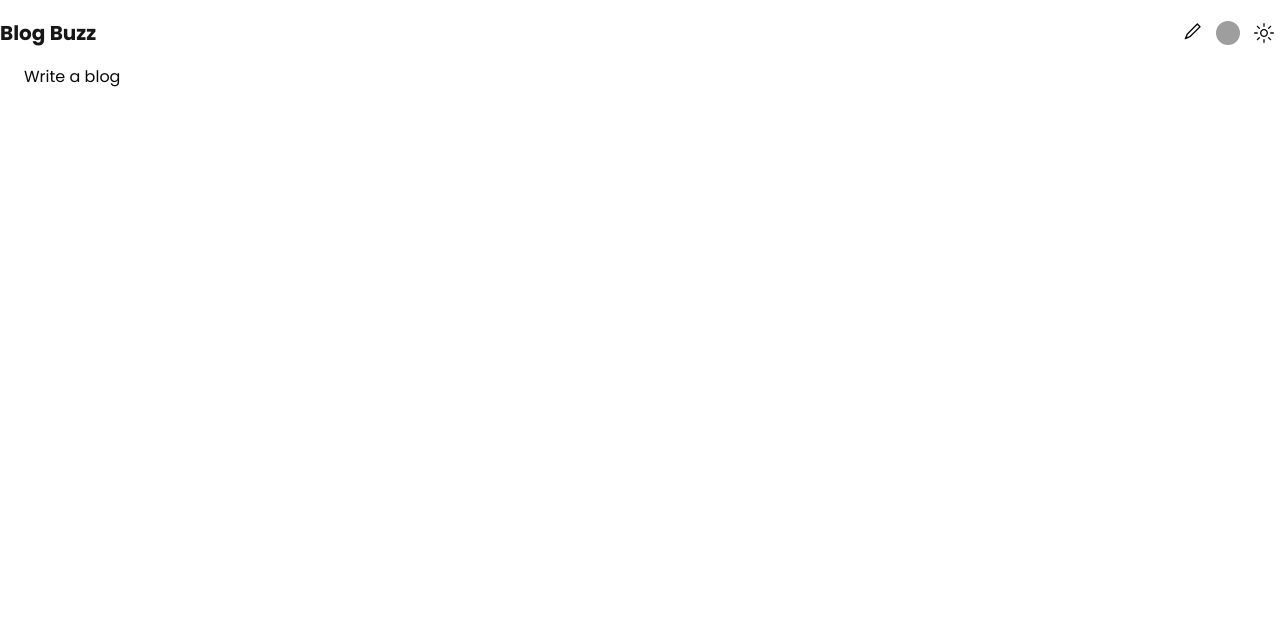
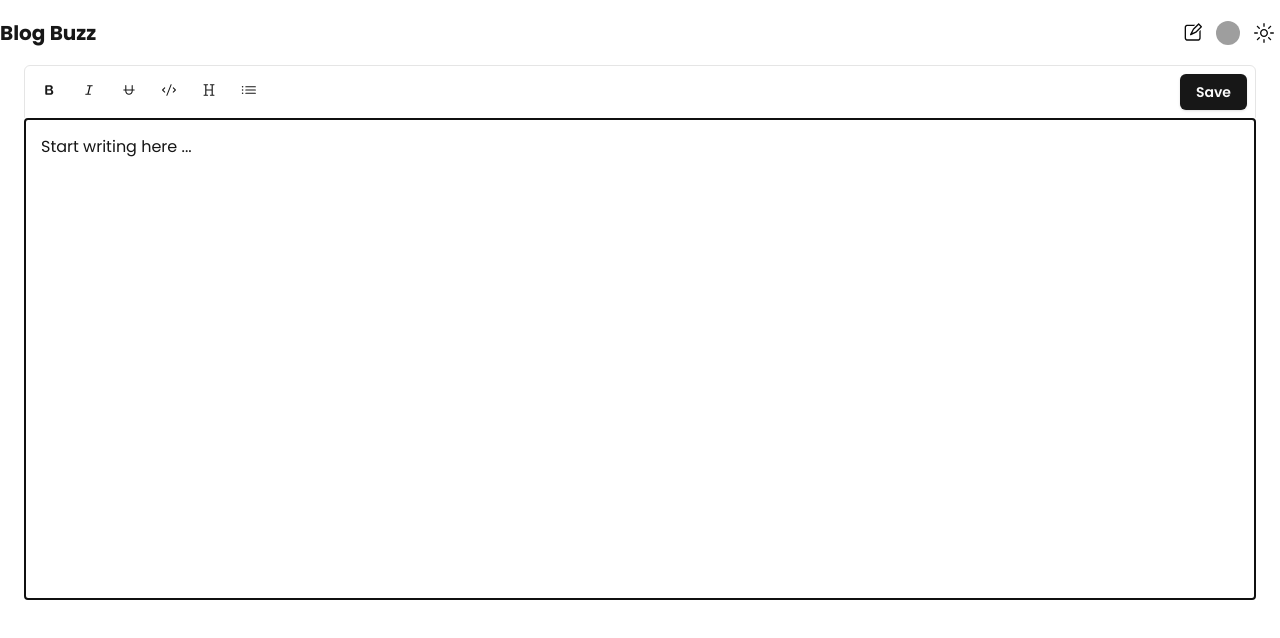
Before and after one commit to domkarv/blog-buzz, a Next.js app: page /write in a window 1280 px wide. Shown: the top 638 px of the page. Built offline with nearby package versions, Linux system fonts and the light colour scheme; grey boxes are pictures that could not be loaded.

Commit message:
editor done

```diff
--- a/src/app/layout.tsx
+++ b/src/app/layout.tsx
@@ -22,8 +22,8 @@ export default function RootLayout({
   children: React.ReactNode;
 }>) {
   return (
-    <html lang='en' className='select-none antialiased'>
-      <body className={fontSchema.className}>
+    <html lang='en' suppressHydrationWarning>
+      <body className={`${fontSchema.className} select-none antialiased`}>
         <ThemeProvider
           attribute='class'
           defaultTheme='system'
--- a/src/app/write/page.tsx
+++ b/src/app/write/page.tsx
@@ -1,5 +1,12 @@
-// route to write a blog
+'use client';
+
+import TipTapEditor from '@/components/editor/tiptap-editor';
+import { debounce } from '@/lib/debounce';
 
 export default function Page() {
-  return <h1>Write a blog</h1>;
+  const onDataChnage = debounce((data: string) => {
+    console.log(data);
+  }, 1000);
+
+  return <TipTapEditor onChange={onDataChnage} />;
 }
--- /dev/null
+++ b/src/components/editor/tiptap-editor.tsx
@@ -0,0 +1,66 @@
+'use client';
+
+import React, { useEffect, useState } from 'react';
+import { EditorContent, useEditor } from '@tiptap/react';
+import { StarterKit } from '@tiptap/starter-kit';
+import TipTapMenuBar from './tiptap-menu-bar';
+import { Separator } from '../ui/separator';
+
+export default function TipTapEditor({
+  onChange,
+}: {
+  onChange: (data: string) => void;
+}) {
+  const editor = useEditor({
+    autofocus: true,
+    extensions: [
+      StarterKit.configure({
+        heading: {
+          levels: [2],
+          HTMLAttributes: {
+            class: 'text-xl font-bold',
+          },
+        },
+        bulletList: {
+          HTMLAttributes: {
+            class: 'list-disc pl-4',
+          },
+        },
+      }),
+    ],
+    content: '<h1>Start writing here ...</h1>',
+    editorProps: {
+      attributes: {
+        class: 'min-h-[60vh] p-4',
+      },
+    },
+    // onUpdate: ({ editor }) => {
+    //   onChange(editor.getHTML());
+    // },
+  });
+
+  if (!editor) {
+    return (
+      <div className='flex h-96 items-center justify-center text-2xl font-bold text-primary'>
+        Loading...
+      </div>
+    );
+  }
+
+  function onFormSubmit(event: React.FormEvent<HTMLFormElement>) {
+    event.preventDefault();
+    if (editor!.getHTML().length >= 50) {
+      onChange(editor!.getHTML());
+    }
+  }
+
+  return (
+    <div className='flex flex-col justify-stretch rounded-md border text-primary'>
+      <form onSubmit={onFormSubmit}>
+        <TipTapMenuBar editor={editor} />
+        <Separator />
+        <EditorContent editor={editor} />
+      </form>
+    </div>
+  );
+}
--- /dev/null
+++ b/src/components/editor/tiptap-menu-bar.tsx
@@ -0,0 +1,71 @@
+import { Editor } from '@tiptap/react';
+import {
+  FontBoldIcon,
+  CodeIcon,
+  HeadingIcon,
+  FontItalicIcon,
+  ListBulletIcon,
+  StrikethroughIcon,
+} from '@radix-ui/react-icons';
+import { Toggle } from '../ui/toggle';
+import { Button } from '../ui/button';
+
+export default function TipTapMenuBar({ editor }: { editor: Editor | null }) {
+  if (!editor) return null;
+
+  return (
+    <div className='flex flex-row justify-between rounded-md bg-transparent p-2'>
+      <div className='flex flex-row gap-2'>
+        <Toggle
+          size='sm'
+          onPressedChange={() => editor.chain().focus().toggleBold().run()}
+          pressed={editor.isActive('bold')}
+        >
+          <FontBoldIcon className='size-4' />
+        </Toggle>
+        <Toggle
+          size='sm'
+          onPressedChange={() => editor.chain().focus().toggleItalic().run()}
+          pressed={editor.isActive('italic')}
+        >
+          <FontItalicIcon className='size-4' />
+        </Toggle>
+        <Toggle
+          size='sm'
+          onPressedChange={() => editor.chain().focus().toggleStrike().run()}
+          pressed={editor.isActive('strike')}
+        >
+          <StrikethroughIcon className='size-4' />
+        </Toggle>
+        <Toggle
+          size='sm'
+          onPressedChange={() => editor.chain().focus().toggleCode().run()}
+          pressed={editor.isActive('code')}
+        >
+          <CodeIcon className='size-4' />
+        </Toggle>
+        <Toggle
+          size='sm'
+          onPressedChange={() =>
+            editor.chain().focus().toggleHeading({ level: 2 }).run()
+          }
+          pressed={editor.isActive('heading', { level: 2 })}
+        >
+          <HeadingIcon className='size-4' />
+        </Toggle>
+        <Toggle
+          size='sm'
+          onPressedChange={() =>
+            editor.chain().focus().toggleBulletList().run()
+          }
+          pressed={editor.isActive('bulletList')}
+        >
+          <ListBulletIcon className='size-4' />
+        </Toggle>
+      </div>
+      <Button type='submit' className='font-semibold'>
+        Save
+      </Button>
+    </div>
+  );
+}
--- a/src/components/navbar/write-button.tsx
+++ b/src/components/navbar/write-button.tsx
@@ -1,4 +1,4 @@
-import { Pencil1Icon } from '@radix-ui/react-icons';
+import { Pencil2Icon } from '@radix-ui/react-icons';
 import {
   Tooltip,
   TooltipContent,
@@ -12,7 +12,7 @@ export default function WriteButton() {
       <Tooltip>
         <TooltipTrigger>
           <div className='flex size-8 items-center justify-center rounded-md bg-background hover:bg-accent'>
-            <Pencil1Icon fontSize='100' className='size-5' />
+            <Pencil2Icon fontSize='100' className='size-5' />
           </div>
         </TooltipTrigger>
         <TooltipContent className='bg-accent text-primary shadow-md'>
--- /dev/null
+++ b/src/components/ui/separator.tsx
@@ -0,0 +1,31 @@
+"use client"
+
+import * as React from "react"
+import * as SeparatorPrimitive from "@radix-ui/react-separator"
+
+import { cn } from "@/lib/utils"
+
+const Separator = React.forwardRef<
+  React.ElementRef<typeof SeparatorPrimitive.Root>,
+  React.ComponentPropsWithoutRef<typeof SeparatorPrimitive.Root>
+>(
+  (
+    { className, orientation = "horizontal", decorative = true, ...props },
+    ref
+  ) => (
+    <SeparatorPrimitive.Root
+      ref={ref}
+      decorative={decorative}
+      orientation={orientation}
+      className={cn(
+        "shrink-0 bg-border",
+        orientation === "horizontal" ? "h-[1px] w-full" : "h-full w-[1px]",
+        className
+      )}
+      {...props}
+    />
+  )
+)
+Separator.displayName = SeparatorPrimitive.Root.displayName
+
+export { Separator }
--- /dev/null
+++ b/src/components/ui/toggle.tsx
@@ -0,0 +1,45 @@
+'use client';
+
+import * as React from 'react';
+import * as TogglePrimitive from '@radix-ui/react-toggle';
+import { cva, type VariantProps } from 'class-variance-authority';
+
+import { cn } from '@/lib/utils';
+
+const toggleVariants = cva(
+  'inline-flex items-center justify-center rounded-md text-sm font-medium transition-colors hover:bg-muted hover:text-muted-foreground focus-visible:outline-none focus-visible:ring-1 focus-visible:ring-ring disabled:pointer-events-none disabled:opacity-50 data-[state=on]:bg-accent data-[state=on]:text-accent-foreground',
+  {
+    variants: {
+      variant: {
+        default: 'bg-transparent',
+        outline:
+          'border border-input bg-transparent shadow-sm hover:bg-accent hover:text-accent-foreground',
+      },
+      size: {
+        default: 'h-9 px-3',
+        sm: 'h-8 px-2',
+        lg: 'h-10 px-3',
+      },
+    },
+    defaultVariants: {
+      variant: 'default',
+      size: 'default',
+    },
+  },
+);
+
+const Toggle = React.forwardRef<
+  React.ElementRef<typeof TogglePrimitive.Root>,
+  React.ComponentPropsWithoutRef<typeof TogglePrimitive.Root> &
+    VariantProps<typeof toggleVariants>
+>(({ className, variant, size, ...props }, ref) => (
+  <TogglePrimitive.Root
+    ref={ref}
+    className={cn(toggleVariants({ variant, size, className }))}
+    {...props}
+  />
+));
+
+Toggle.displayName = TogglePrimitive.Root.displayName;
+
+export { Toggle, toggleVariants };
--- /dev/null
+++ b/src/lib/debounce.ts
@@ -0,0 +1,11 @@
+export function debounce(func: Function, delay: number) {
+  let timeoutId: NodeJS.Timeout;
+
+  return function (this: any, ...args: any[]) {
+    clearTimeout(timeoutId);
+
+    timeoutId = setTimeout(() => {
+      func.apply(this, args);
+    }, delay);
+  };
+}
```
Also changed, not shown: package.json (+6 -1 lines), 2 other files (tests, documents, lock files or other folders).
